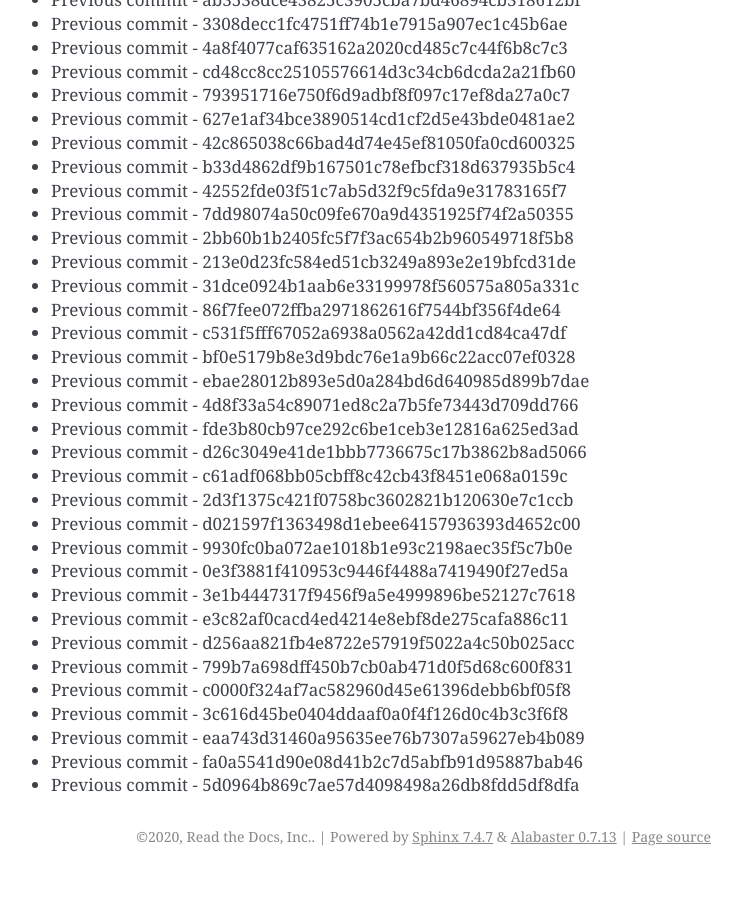
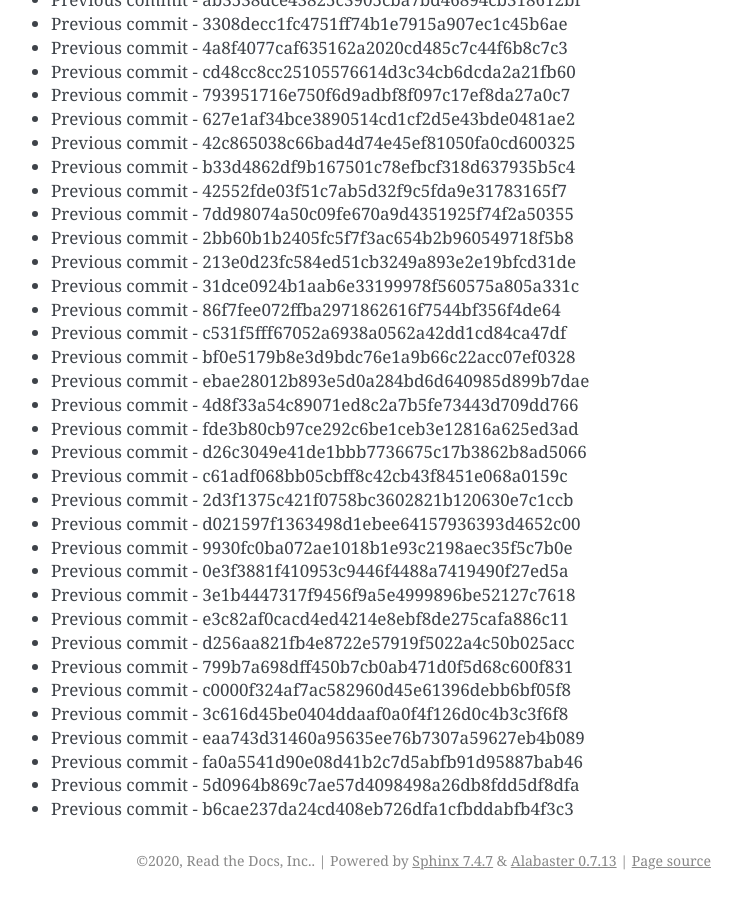
Before and after one commit to readthedocs/rtd-git-stresstest, a Sphinx documentation site: the page built from docs/updates.rst, in a window 1280 px wide and 900 px high, scrolled down 52009 px. Shown: the whole window, without its empty margins (399-1141 px from the left). Built offline with Sphinx 7.4.7, drawn with Linux system fonts in a browser that asks for light colours; before the commit the page ends 52885 px from its top, so only the background shows below that.

Commit message:
Generating commit from previous: b6cae237da24cd408eb726dfa1cfbddabfb4f3c3

```diff
--- a/docs/updates.rst
+++ b/docs/updates.rst
@@ -2217,3 +2217,4 @@ It can be tested for any performance characteristics.
 * Previous commit - eaa743d31460a95635ee76b7307a59627eb4b089
 * Previous commit - fa0a5541d90e08d41b2c7d5abfb91d95887bab46
 * Previous commit - 5d0964b869c7ae57d4098498a26db8fdd5df8dfa
+* Previous commit - b6cae237da24cd408eb726dfa1cfbddabfb4f3c3
```
